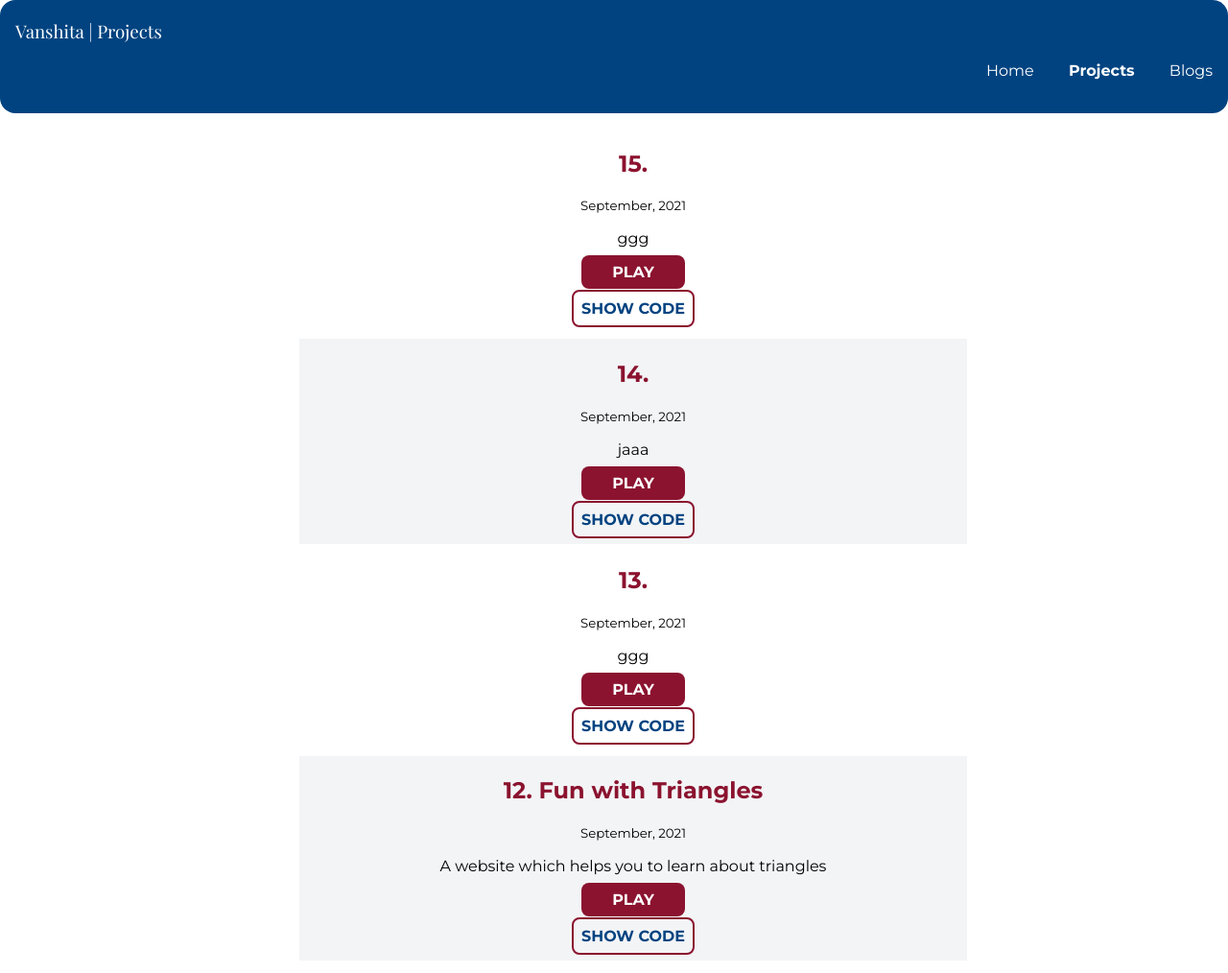
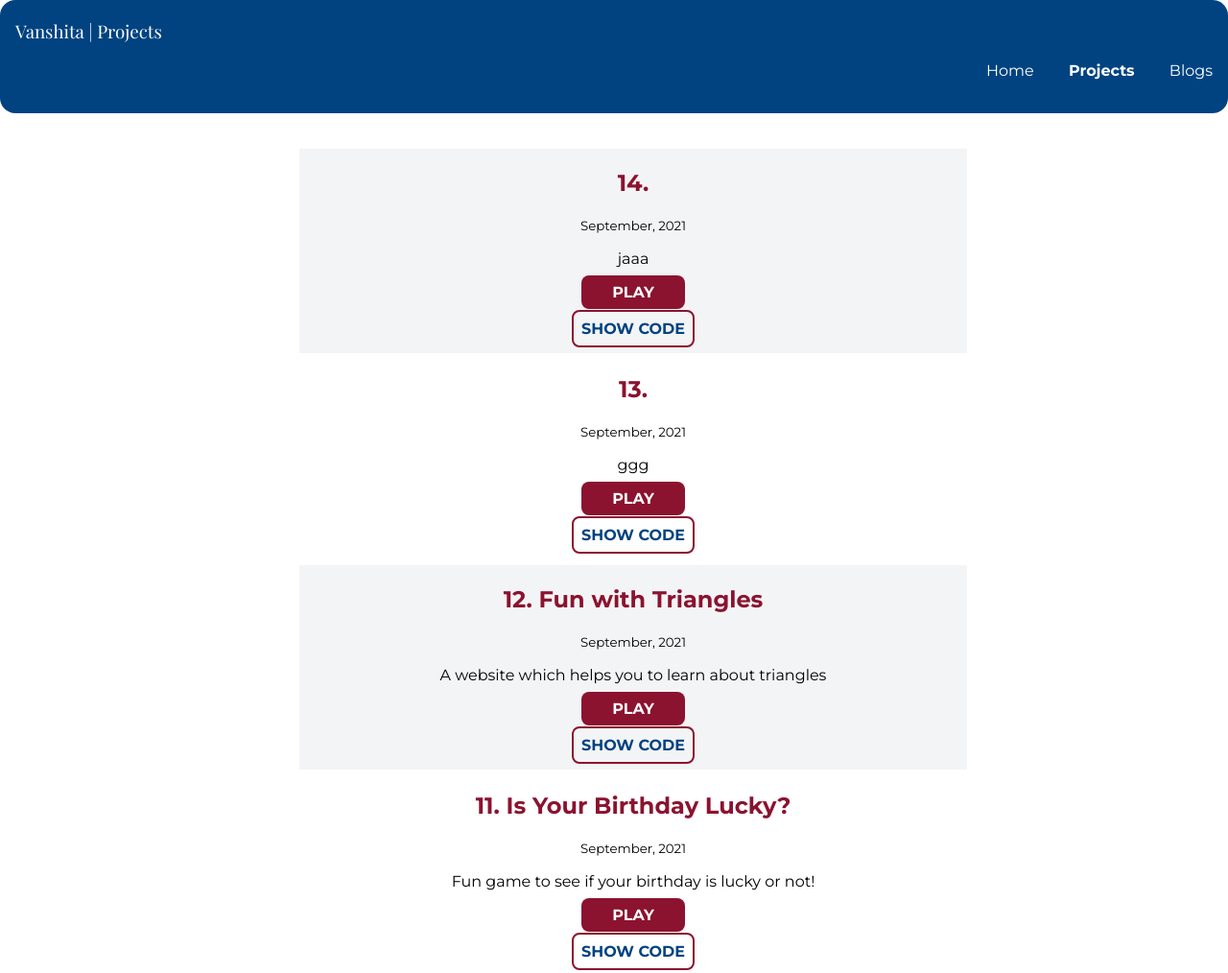
Before and after one commit to vanshitamoolchandani/NeoG-component-lib, a plain HTML site: page projects.html in a window 1280 px wide. Shown: the top 1014 px of the page at 96% size. Drawn offline with nearby package versions, Linux system fonts and the light colour scheme.

Commit message:
Update projects.html

```diff
--- a/projects.html
+++ b/projects.html
@@ -30,25 +30,7 @@
     </nav>
     <ul reversed class="list-nobullets">
 
-        <li class="list-align">
-            <section>
-                <div class="container container-center heading-alignc">
-                    <h1 class="heading-red">15. </h1><small>September, 2021</small>
-                    <p>ggg
-                    </p>
 
-                    <a style="padding-left: 2rem; padding-right: 2rem;" class="link link-primary"
-                        href="https://www.google.com/">
-                        <strong>PLAY</strong>
-                    </a>
-                    <div style="height: 5mm;"></div>
-                    <a class="link link-secondary" href="https://www.google.com/">
-                        <strong>SHOW CODE</strong>
-                    </a>
-
-                </div>
-            </section>
-        </li>
         <li class="list-align">
             <section>
                 <div style="height: 5mm;"></div>
```
